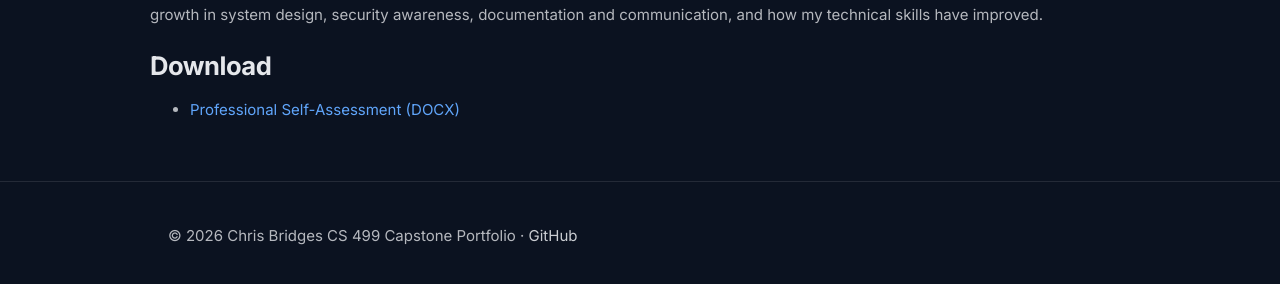
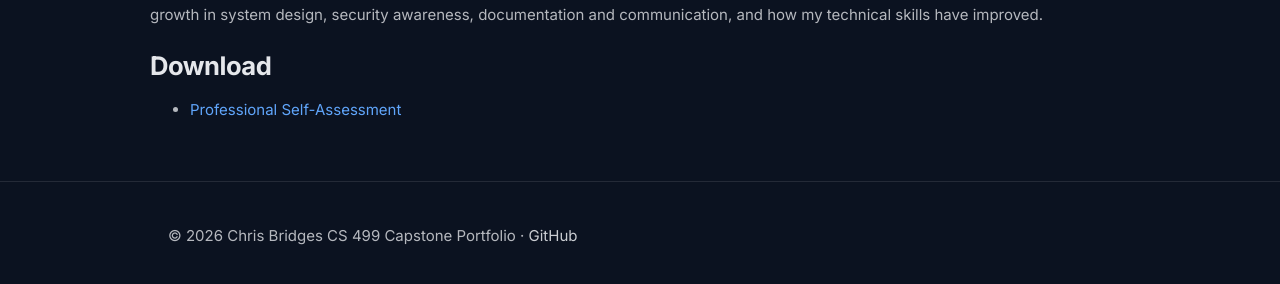
Before and after one commit to christopherbridges1/christopherbridges1.github.io, a Jekyll site: the page built from _pages/self-assessment.md, in a window 1280 px wide and 900 px high, scrolled down 993 px. Shown: the part 596-880 px from the top of the window. Built offline with Jekyll 4.4.1, drawn with Linux system fonts in a browser that asks for light colours.

Commit message:
Update self-assessment.md

```diff
--- a/_pages/self-assessment.md
+++ b/_pages/self-assessment.md
@@ -31,4 +31,4 @@ Throughout my academic career at SNHU, security has always been a priority. Lear
 The artifact I chose to demonstrate cohesively blends all 3 enhancements: Software design and engineering, algorithms and data structure, and databases into a full stack web application. I reviewed legacy code from a previous Python assignment and created a modern solution using similar functionality but with cloud services and API calls. The capstone project allowed me to demonstrate my growth in system design, security awareness, documentation and communication, and how my technical skills have improved.
 
 ## Download
-- [Professional Self-Assessment (DOCX)](/assets/docs/Professional-Self-Assessment.docx)
+- [Professional Self-Assessment](/assets/docs/Professional Self Assessment.docx)
```
